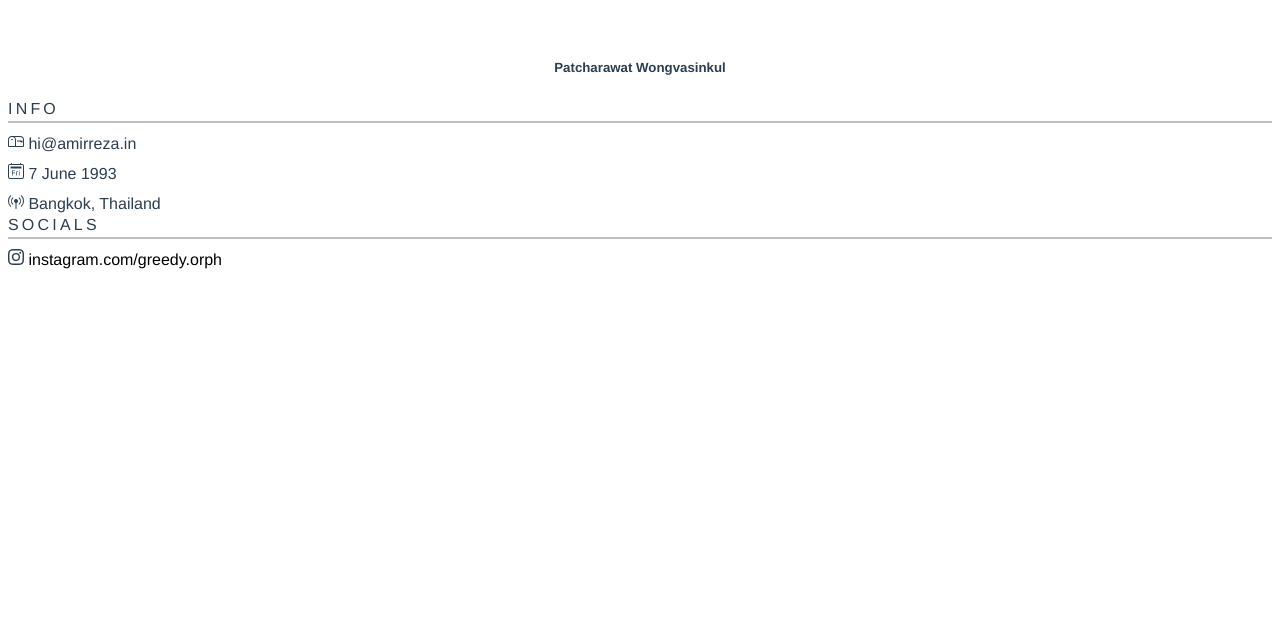
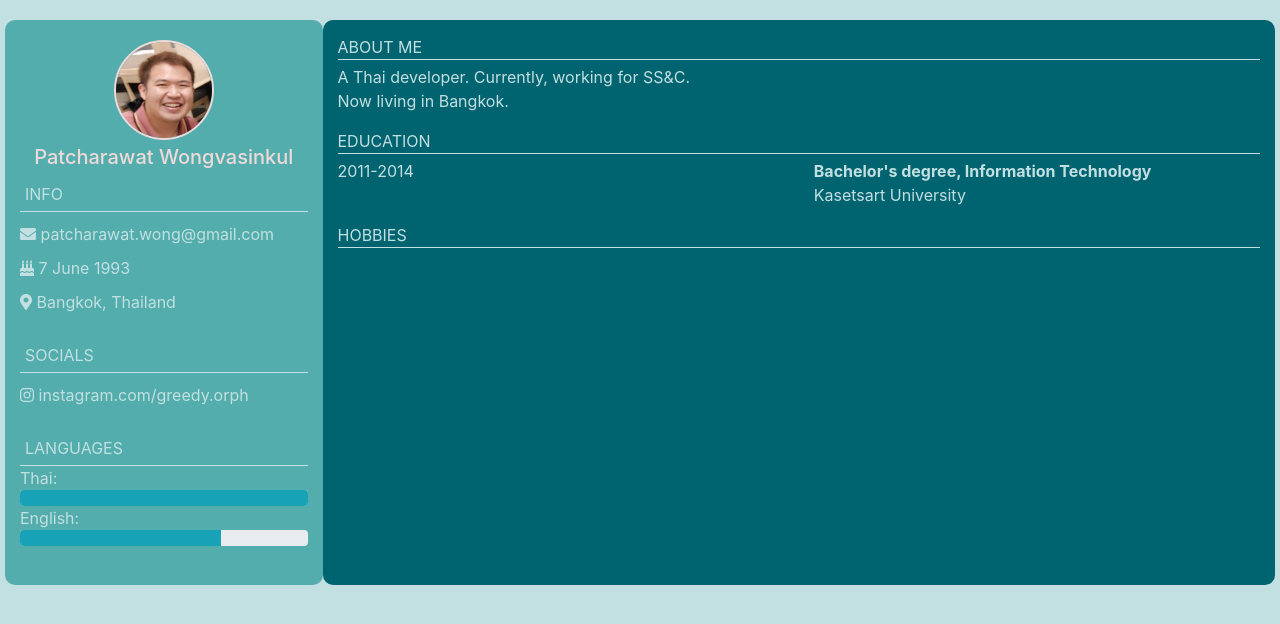
Before and after one commit to MightyOrphus/myCV, a Vue app: page / in a window 1280 px wide. Shown: the top 624 px of the page. Built offline with nearby package versions, Linux system fonts and the light colour scheme.

Commit message:
add avatar + about me + finished a left side card

```diff
--- a/src/App.vue
+++ b/src/App.vue
@@ -1,31 +1,97 @@
 <template>
   <div id="app">
-    <!-- <img alt="Vue logo" src="./assets/logo.png"> -->
-    <!-- <HelloWorld msg="Welcome to Your Vue.js App"/> -->
-    <SideBar></SideBar>
+    <div class="row">
+      <SideBar class="col-md-4 col-lg-3" />
+      <AboutMe class="col-md-8 col-lg-9" />
+    </div>
   </div>
 </template>
 
 <script>
 // import HelloWorld from './components/HelloWorld.vue'
-import SideBar from './components/SideBar.vue'
+import SideBar from "./components/SideBar.vue";
+import AboutMe from "./components/AboutMe.vue";
 
 export default {
-  name: 'App',
+  name: "App",
   components: {
     // HelloWorld,
-    SideBar
-  }
-}
+    SideBar,
+    AboutMe,
+  },
+};
 </script>
 
 <style>
+:root {
+  --color-1: #c2dfe1;
+  --color-2: #53adac;
+  --color-3: #006370;
+  --color-4: #ef9a9e;
+  --color-5: #efd9d9;
+}
+
+html,
+body {
+  background-color: var(--color-1);
+}
+
 #app {
-  font-family: Avenir, Helvetica, Arial, sans-serif;
+  /* font-family: Avenir, Helvetica, Arial, sans-serif; */
   -webkit-font-smoothing: antialiased;
   -moz-osx-font-smoothing: grayscale;
-  text-align: center;
-  color: #2c3e50;
-  margin-top: 60px;
+  background-color: var(--color-1);
+  padding: 20px;
+}
+
+/* Color Theme Swatches in Hex */
+.color-theme_Screenshot_20210120-234206-1-hex {
+  color: #c2dfe1;
+}
+.color-theme_Screenshot_20210120-234206-2-hex {
+  color: #53adac;
+}
+.color-theme_Screenshot_20210120-234206-3-hex {
+  color: #006370;
+}
+.color-theme_Screenshot_20210120-234206-4-hex {
+  color: #ef9a9e;
+}
+.color-theme_Screenshot_20210120-234206-5-hex {
+  color: #efd9d9;
+}
+
+/* Color Theme Swatches in RGBA */
+.color-theme_Screenshot_20210120-234206-1-rgba {
+  color: rgba(194, 223, 225, 1);
+}
+.color-theme_Screenshot_20210120-234206-2-rgba {
+  color: rgba(83, 173, 172, 1);
+}
+.color-theme_Screenshot_20210120-234206-3-rgba {
+  color: rgba(0, 99, 112, 1);
+}
+.color-theme_Screenshot_20210120-234206-4-rgba {
+  color: rgba(239, 154, 158, 1);
+}
+.color-theme_Screenshot_20210120-234206-5-rgba {
+  color: rgba(239, 217, 217, 1);
+}
+
+/* Color Theme Swatches in HSLA */
+.color-theme_Screenshot_20210120-234206-1-hsla {
+  color: hsla(183, 34, 82, 1);
+}
+.color-theme_Screenshot_20210120-234206-2-hsla {
+  color: hsla(179, 35, 50, 1);
+}
+.color-theme_Screenshot_20210120-234206-3-hsla {
+  color: hsla(186, 100, 21, 1);
+}
+.color-theme_Screenshot_20210120-234206-4-hsla {
+  color: hsla(357, 72, 77, 1);
+}
+.color-theme_Screenshot_20210120-234206-5-hsla {
+  color: hsla(0, 40, 89, 1);
 }
 </style>
--- /dev/null
+++ b/src/components/AboutMe.vue
@@ -0,0 +1,54 @@
+<template>
+  <div class="about-me">
+    <div>
+      <div id="header">ABOUT ME</div>
+      <p id="info">
+        A Thai developer. Currently, working for SS&C.
+        <br />
+        Now living in Bangkok.
+      </p>
+    </div>
+    <div>
+      <div id="header">EDUCATION</div>
+      <p id="info">
+        <b-row>
+          <b-col>
+            2011-2014
+          </b-col>
+          <b-col>
+            <b>Bachelor's degree, Information Technology</b>
+            <br />
+            Kasetsart University
+          </b-col>
+        </b-row>
+      </p>
+    </div>
+    <div>
+      <div id="header">HOBBIES</div>
+      <!-- <div v-for="(item, idx) in hobbies">{{ item }}-{{ idx }}</div> -->
+    </div>
+  </div>
+</template>
+<script>
+export default {
+  data() {
+    return {
+      hobbies: [],
+    };
+  },
+};
+</script>
+<style scoped>
+.about-me {
+  background-color: var(--color-3);
+  color: var(--color-1);
+  border-radius: 10px;
+  padding: 15px;
+}
+#header {
+  border-bottom: 1px var(--color-1) solid;
+}
+#info {
+  padding-top: 5px;
+}
+</style>
--- a/src/components/Section.vue
+++ b/src/components/Section.vue
@@ -1,36 +1,32 @@
 <template>
   <div class="mb-4" id="section">
-    <div class="title mb-3">
-      {{ options.title }}
+    <div class="title">
+      {{ option.title }}
     </div>
-    <!-- <slot v-if="$slots.default" />
-    <template v-else-if="$scopedSlots.items">
-      <slot name="items" :items="options.items" />
-    </template>
-    <template v-else-if="$scopedSlots.item">
-      <slot v-for="item in options.items" name="item" :item="item" />
-    </template>
-    <template v-else>
+    <div v-if="option.type == 'info'">
       <SectionItem
-        v-for="(item, index) in options.items"
-        :key="index"
+        v-for="(item, idx) in option.items"
+        :key="idx"
         :item="item"
       />
-    </template> -->
-    <SectionItem
-      v-for="(item, index) in options.items"
-      :key="index"
-      :item="item"
-    />
+    </div>
+    <div v-if="option.type == 'progress'">
+      <SectionProgressItem
+        v-for="(item, idx) in option.items"
+        :key="idx"
+        :item="item"
+      />
+    </div>
   </div>
 </template>
 
 <script>
 import SectionItem from "./SectionItem";
+import SectionProgressItem from "./SectionProgressItem";
 export default {
   name: "Section",
-  components: { SectionItem },
-  props: { options: { type: Object, default: () => {} } },
+  components: { SectionItem, SectionProgressItem },
+  props: { option: { type: Object, default: () => {} } },
 };
 </script>
 
@@ -40,9 +36,8 @@ export default {
 }
 
 .title {
-  border-bottom: 2px #bfbfbf solid;
-  font-weight: 300;
-  line-height: 1.5 !important;
-  letter-spacing: 0.2em !important;
+  padding: 5px;
+  color: var(--color-1);
+  border-bottom: 1px var(--color-1) solid;
 }
 </style>
--- a/src/components/SectionItem.vue
+++ b/src/components/SectionItem.vue
@@ -1,13 +1,13 @@
 <template>
-  <div id="sectionItem">
+  <div class="sectionItem">
     <div>
       <!-- <b-icon v-if="item.icon" :icon="item.icon" /> -->
-      <b-icon :icon="item.icon" />
+      <font-awesome-icon :icon="item.icon" />
       <!-- if else for text -->
       <a v-if="item.link" class="" :href="item.link" target="_blank">
         {{ item.text }}
       </a>
-      <span v-else class="">
+      <span v-else>
         {{ item.text }}
       </span>
     </div>
@@ -27,12 +27,13 @@ export default {
 </script>
 
 <style scoped>
-#sectionItem {
+.sectionItem {
   margin-top: 10px;
+  color: var(--color-1);
 }
 
 a {
-  color: black;
+  color: var(--color-1);
 }
 a:link,
 a:visited,
--- /dev/null
+++ b/src/components/SectionProgressItem.vue
@@ -0,0 +1,21 @@
+<template>
+  <div class="progressItem">
+    <div>
+      {{ item.text }}:
+      <b-progress :value="item.value" :variant="item.variant"></b-progress>
+    </div>
+  </div>
+</template>
+
+<script>
+export default {
+  name: "SectionProgressItem",
+  props: { item: { type: Object, default: () => {} } },
+};
+</script>
+
+<style scoped>
+.progressItem {
+  color: var(--color-1);
+}
+</style>
--- a/src/components/SideBar.vue
+++ b/src/components/SideBar.vue
@@ -1,11 +1,13 @@
 <template>
-  <b-card-group deck>
-    <b-card img-src="">
-      <h5><b>Patcharawat Wongvasinkul</b></h5>
-      <Section :options="sections.info" />
-      <Section :options="sections.socials" />
-    </b-card>
-  </b-card-group>
+  <div class="sidebar">
+    <div id="avatar-container">
+      <img src="../assets/img/Capture.png" alt="Avatar" id="avatar" />
+      <h5 id="name">Patcharawat Wongvasinkul</h5>
+    </div>
+    <Section :option="sidebar.info" />
+    <Section :option="sidebar.socials" />
+    <Section :option="sidebar.languages" />
+  </div>
 </template>
 
 <script>
@@ -14,34 +16,52 @@ export default {
   components: { Section },
   data() {
     return {
-      sections: {
+      sidebar: {
         info: {
           title: "INFO",
+          type: "info",
           items: [
             {
               name: "Email",
-              icon: "mailbox",
-              text: "hi@amirreza.in",
+              icon: ["fas", "envelope"],
+              text: "patcharawat.wong@gmail.com",
             },
             {
               name: "Birth Date",
-              icon: "calendar2-day",
+              icon: ["fas", "birthday-cake"],
               text: "7 June 1993",
             },
             {
               name: "Habitation",
-              icon: "broadcast-pin",
+              icon: ["fas", "map-marker-alt"],
               text: "Bangkok, Thailand",
             },
           ],
         },
         socials: {
           title: "SOCIALS",
+          type: "info",
           items: [
             {
-              icon: "instagram",
+              icon: ["fab", "instagram"],
               text: "instagram.com/greedy.orph",
               link: "https://www.instagram.com/greedy.orph/",
+            },
+          ],
+        },
+        languages: {
+          title: "LANGUAGES",
+          type: "progress",
+          items: [
+            {
+              text: "Thai",
+              variant: "info",
+              value: 100,
+            },
+            {
+              text: "English",
+              variant: "info",
+              value: 70,
             },
           ],
         },
@@ -50,3 +70,24 @@ export default {
   },
 };
 </script>
+
+<style scoped>
+.sidebar {
+  background-color: var(--color-2);
+  border-radius: 10px;
+  padding: 15px;
+}
+#avatar {
+  border-radius: 50%;
+  width: 100px;
+  height: 100px;
+  margin: 5px;
+  border: 2px var(--color-5) solid;
+}
+#avatar-container {
+  text-align: center;
+}
+#name {
+  color: var(--color-5);
+}
+</style>
--- a/src/main.js
+++ b/src/main.js
@@ -1,21 +1,23 @@
 import Vue from 'vue'
 import App from './App.vue'
 
+import { library } from '@fortawesome/fontawesome-svg-core'
+import { fas } from '@fortawesome/free-solid-svg-icons'
+import { fab } from '@fortawesome/free-brands-svg-icons';
 import { FontAwesomeIcon } from '@fortawesome/vue-fontawesome'
-import { BootstrapVue, BootstrapVueIcons  } from 'bootstrap-vue'
+import { BootstrapVue  } from 'bootstrap-vue'
 
 // Import Bootstrap an BootstrapVue CSS files (order is important)
-// import 'bootstrap/dist/css/bootstrap.css'
-// import 'bootstrap-vue/dist/bootstrap-vue.css'
+import 'bootstrap/dist/css/bootstrap.css'
+import 'bootstrap-vue/dist/bootstrap-vue.css'
 
+// Make BootstrapVue available throughout your project
+Vue.use(BootstrapVue)
+
+library.add(fas, fab)
+Vue.component('font-awesome-icon', FontAwesomeIcon)
 
 Vue.config.productionTip = false
-// Make BootstrapVue available throughout your project
-Vue.use(BootstrapVue)
-// Optionally install the BootstrapVue icon components plugin
-Vue.use(BootstrapVueIcons)
-
-Vue.component('font-awesome-icon', FontAwesomeIcon)
 
 new Vue({
   render: h => h(App),
```
Also changed, not shown: src/assets/img/Capture.png (added).
